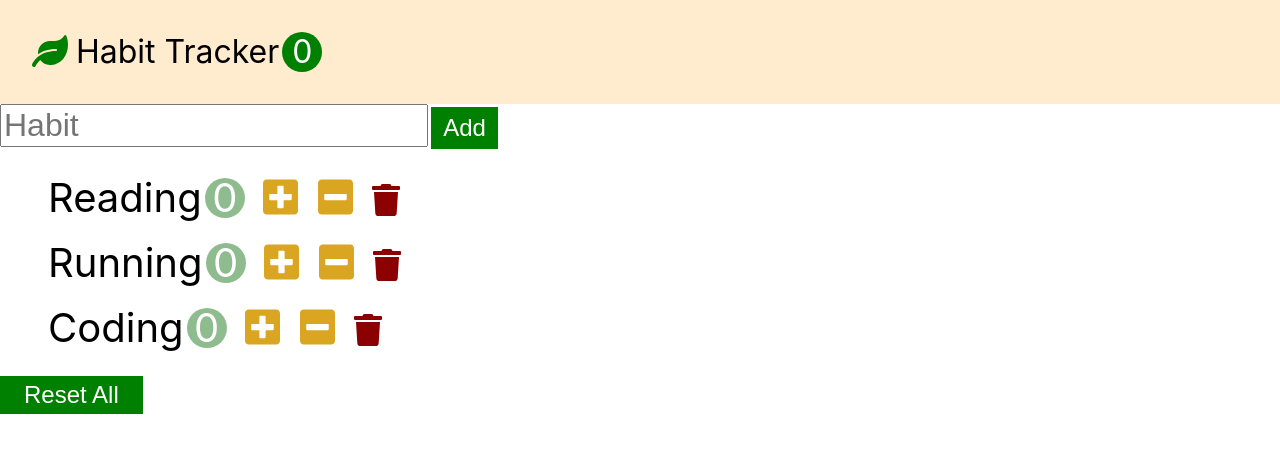
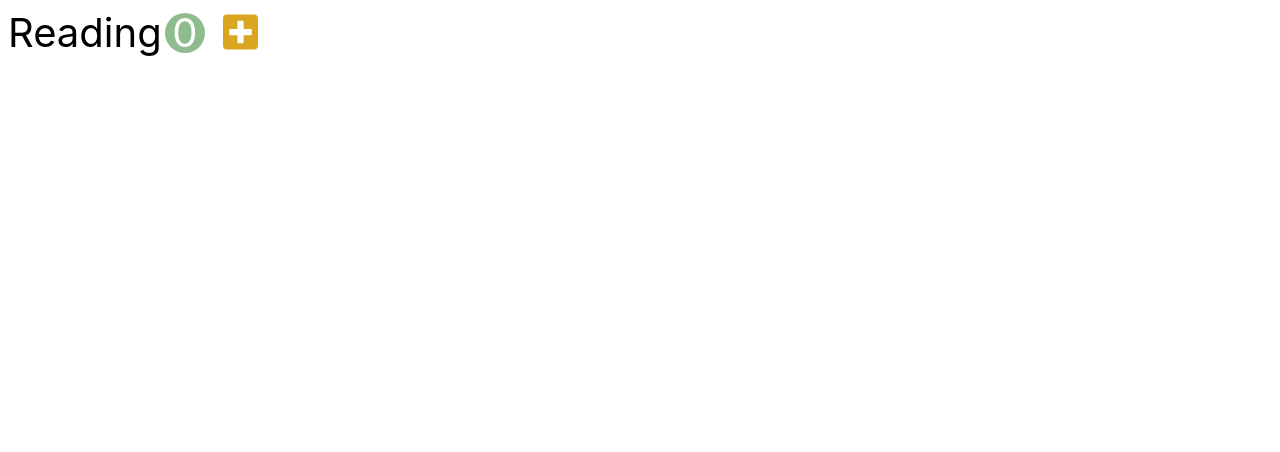
Before and after one commit to chuheeseung/front-end-study, a React (Create React App) app in the folder react-basic/habit-tracker/: page / in a window 1280 px wide. Shown: the top 452 px of the page. Built offline with nearby package versions, Linux system fonts and the light colour scheme.

Commit message:
22.01.18

```diff
--- /dev/null
+++ b/react-basic/habit-tracker/src/components/simpleHabit.jsx
@@ -0,0 +1,61 @@
+import React, { useRef, useState } from 'react';
+
+const SimpleHabit = (props) => {
+    const [count, setCount] = useState(0);
+    // setCount: count가 업데이트 된 결과
+    // useState를 호출하면 React에서 2가지 리턴
+        // 1. 실제 state의 값 => count
+        // 2. count를 업데이트할 수 있는 함수 => setCount
+
+    const spanRef = useRef();
+
+    const handleIncrement = () => {
+        setCount(count + 1);
+    };
+
+    return (
+        <li className="habit">
+        <span ref={spanRef} className="habit-name">Reading</span>
+        <span className="habit-count">{count}</span>
+        <button
+            className="habit-button habit-increase"
+            onClick={handleIncrement}
+        >
+        <i className="fas fa-plus-square"></i>
+        </button>
+        </li>
+    );
+};
+
+export default SimpleHabit;
+
+
+
+/*
+class SimpleHabit extends Component {
+    state = {
+        count: 0,
+    };
+
+    handleIncrement = () => {
+        this.setState({ count: this.state.count + 1 });
+    };
+
+    render() {
+        return (
+            <li className="habit">
+            <span className="habit-name">Reading</span>
+            <span className="habit-count">{this.state.count}</span>
+            <button
+                className="habit-button habit-increase"
+                onClick={this.handleIncrement}
+            >
+            <i className="fas fa-plus-square"></i>
+            </button>
+            </li>
+        );
+    }
+}
+
+export default SimpleHabit;
+*/
--- a/react-basic/habit-tracker/src/index.js
+++ b/react-basic/habit-tracker/src/index.js
@@ -3,10 +3,12 @@
 import './index.css';
 import App from './app';
 import '@fortawesome/fontawesome-free/js/all.js';
+import SimpleHabit from './components/simpleHabit';
 
 ReactDOM.render(
     <React.StrictMode>
-        <App />
+        {/* <App /> */}
+        <SimpleHabit />
     </React.StrictMode>,
     document.getElementById('root')
 );
```
Also changed, not shown: react-basic/habit-tracker/src/components/habit.jsx (+14 -3 lines), react-basic/habit-tracker/src/components/habits.jsx (+5 -3 lines), react-basic/habit-tracker/src/components/habitAddForm.jsx (indentation only).
